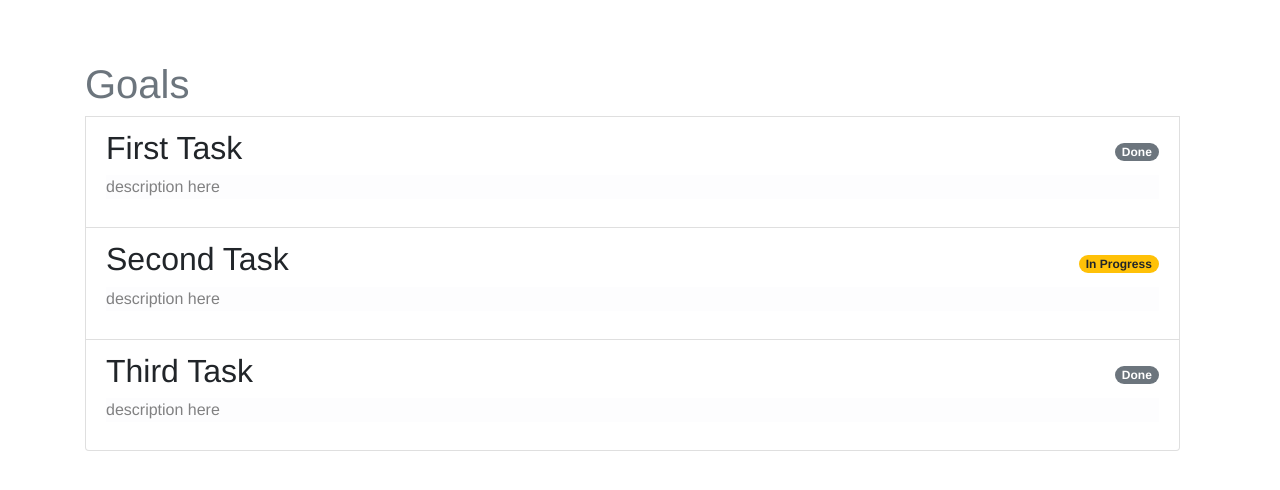
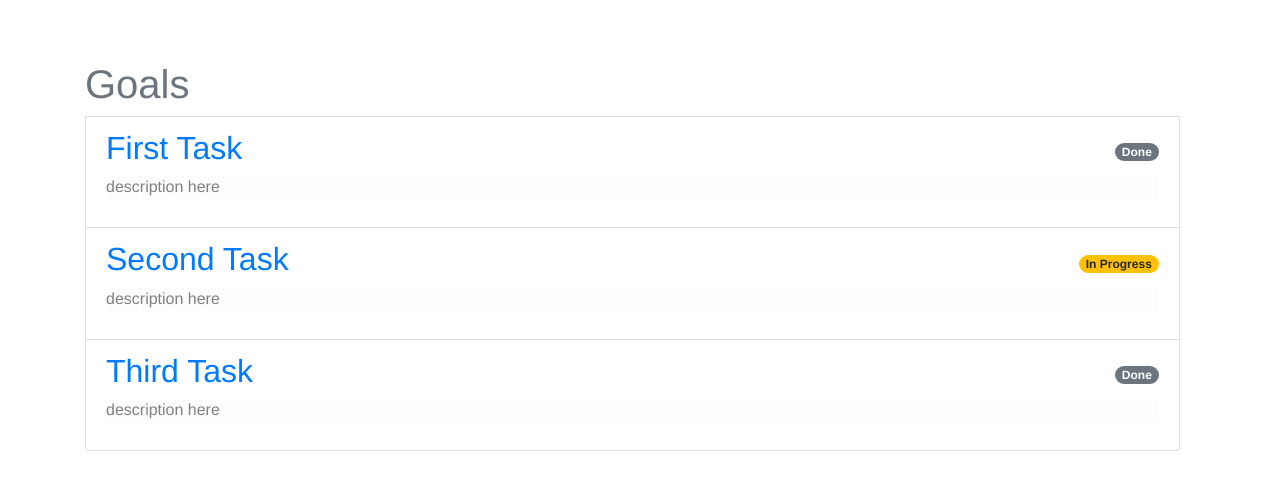
Before and after one commit to DiSalvio/goali_vue, a Vue app: page / in a window 1280 px wide. Shown: the top 490 px of the page. Built offline with nearby package versions, Linux system fonts and the light colour scheme.

Commit message:
Add router links to goal show pages from home page

```diff
--- a/src/views/Home.vue
+++ b/src/views/Home.vue
@@ -3,7 +3,7 @@
     <h1 class="text-muted">Goals</h1>
     <div v-for="goal in goals" :key="goal.id" class="list-group-item">
       <div class="list-group-item-heading d-flex justify-content-between align-items-center">
-        <h2>{{goal.name}}</h2>
+        <h2><router-link :to="{name: 'PageGoalShow', params: {id: goal.id}}">{{goal.name}}</router-link></h2>
         <span v-if="goal.completed" class="badge badge-secondary badge-pill">Done</span>
         <span v-else class="badge badge-warning badge-pill">In Progress</span>
       </div>
```
